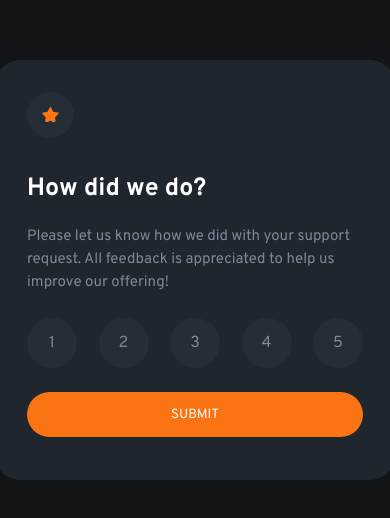
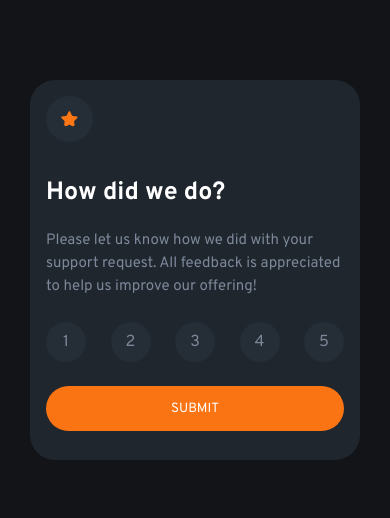
Before and after one commit to browyn/review-rating-app, a React (Create React App) app: page / in a window 390 px wide. Shown: the part 152-670 px from the top of the page. Built offline with nearby package versions, Linux system fonts and the light colour scheme.

Commit message:
Final deploy

```diff
--- a/src/App.js
+++ b/src/App.js
@@ -52,8 +52,8 @@ function App() {
                 :
                 <div className="card-appreciation" data-aos="fade-in">
                   <img src={iconThankYou} alt="Thank you illustration" />
+                  <span>You selected {select} out of 5</span>
                   <h1>Thank You!</h1>
-                  <span>You selected {select} out of 5</span>
                   <p>We appreciate you taking the time to give a rating.
                     If you ever need support, don't hesitate to get in touch!</p>
                 </div>
--- a/src/App.scss
+++ b/src/App.scss
@@ -9,7 +9,12 @@
     padding: 32px;
     border-radius: 25px;
     background: hsl(213, 19%, 15%);
-    ;
+
+    @media only screen and (max-width: 575px) {
+        width: 330px;
+        height: 380px;
+        padding: 16px;
+    }
 
     .card-body {
         display: flex;
@@ -52,6 +57,12 @@
                     background: $darkBlue;
                     border-radius: 50%;
                     cursor: pointer;
+
+                    @media only screen and (max-width: 575px) {
+                        width: 40px;
+                        height: 40px;
+
+                    }
 
                     &:hover {
                         background: $orange;
```
